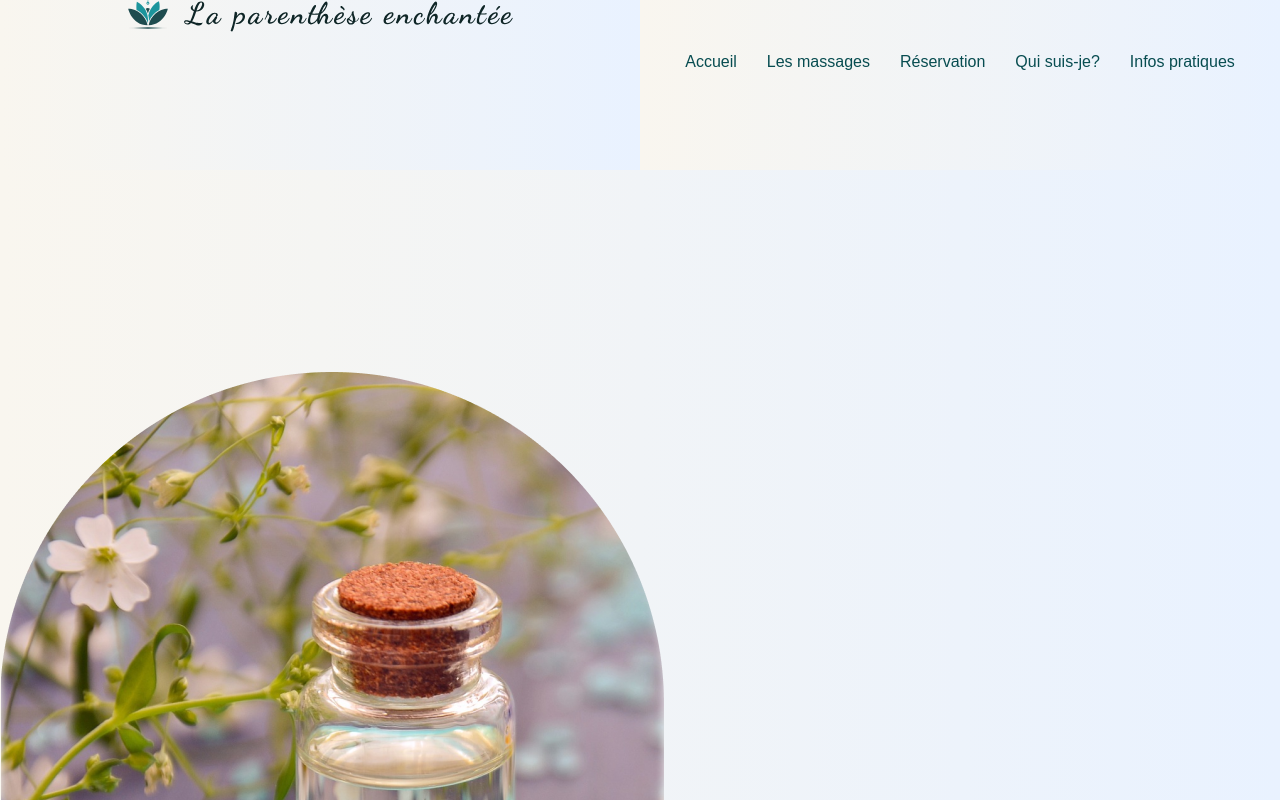
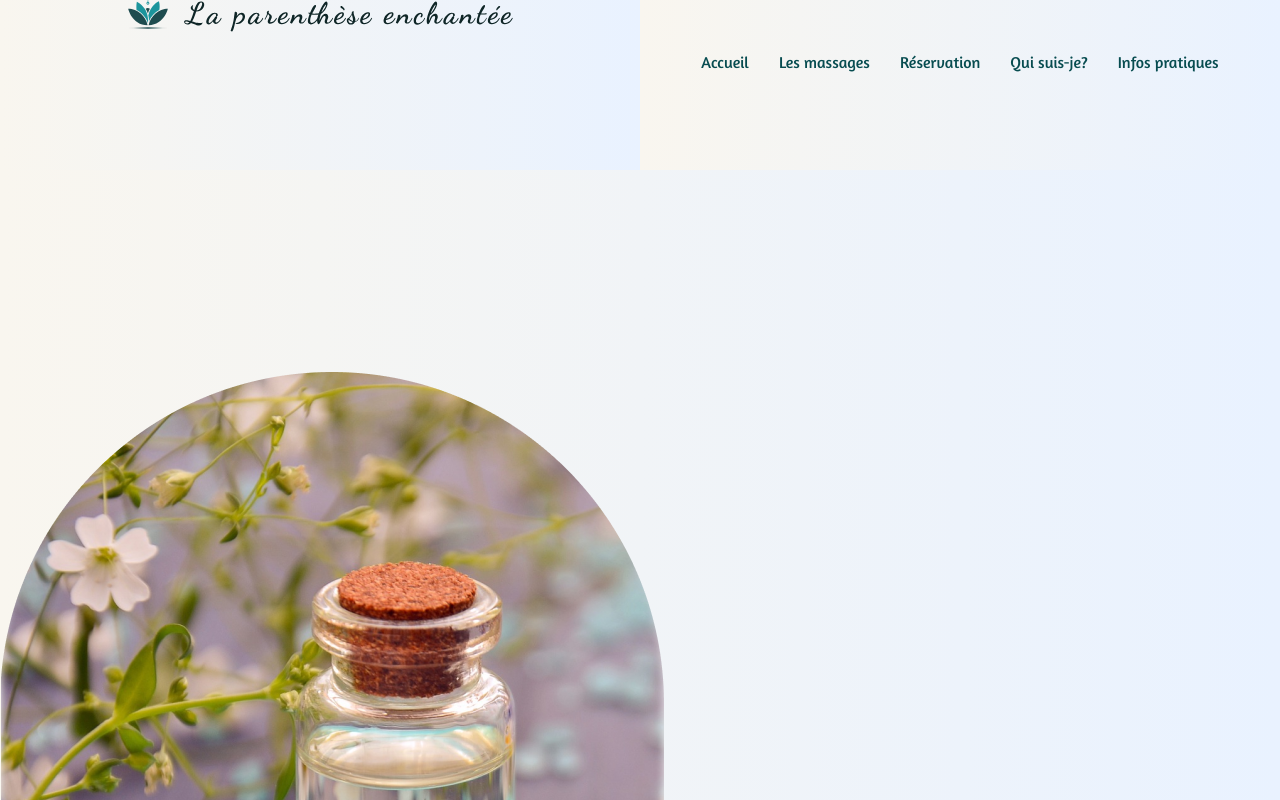
Before and after one commit to WandoCode/la-parenthese-website, a plain HTML site: page index.html in a window 1280 px wide. Shown: the top 800 px of the page. Drawn offline with Linux system fonts and the light colour scheme; the site is published under a folder, as on GitHub Pages, so addresses that start at the root find nothing.

Commit message:
Fix links for fonts and in app.js for gh pages

```diff
--- a/app.js
+++ b/app.js
@@ -86,8 +86,8 @@ function toggleMenuButtonListener() {
 
 function toggleMenuButtonImage() {
   menuButton.getElementsByTagName('img')[0].src = burgerMenuIsOpen
-    ? '/public/close.svg'
-    : '/public/burger_menu.svg'
+    ? './public/close.svg'
+    : './public/burger_menu.svg'
 }
 
 function toogleMenuIsFocusable() {
--- a/stylesheets/base/_fonts.scss
+++ b/stylesheets/base/_fonts.scss
@@ -1,7 +1,7 @@
 @font-face {
   font-family: 'Amaranth';
-  src: url('/public/fonts/Amaranth-Regular.woff2') format('woff2'),
-    url('/public/fonts/Amaranth-Regular.woff') format('woff');
+  src: url('../public/fonts/Amaranth-Regular.woff2') format('woff2'),
+    url('../public/fonts/Amaranth-Regular.woff') format('woff');
   font-weight: normal;
   font-style: normal;
   font-display: swap;
@@ -9,8 +9,8 @@
 
 @font-face {
   font-family: 'Arsenal';
-  src: url('/public/fonts/Arsenal-Bold.woff2') format('woff2'),
-    url('/public/fonts/Arsenal-Bold.woff') format('woff');
+  src: url('../public/fonts/Arsenal-Bold.woff2') format('woff2'),
+    url('../public/fonts/Arsenal-Bold.woff') format('woff');
   font-weight: bold;
   font-style: normal;
   font-display: swap;
@@ -18,8 +18,8 @@
 
 @font-face {
   font-family: 'Arsenal';
-  src: url('/public/fonts/Arsenal-BoldItalic.woff2') format('woff2'),
-    url('/public/fonts/Arsenal-BoldItalic.woff') format('woff');
+  src: url('../public/fonts/Arsenal-BoldItalic.woff2') format('woff2'),
+    url('../public/fonts/Arsenal-BoldItalic.woff') format('woff');
   font-weight: bold;
   font-style: italic;
   font-display: swap;
@@ -27,8 +27,8 @@
 
 @font-face {
   font-family: 'Arsenal';
-  src: url('/public/fonts/Arsenal-Regular.woff2') format('woff2'),
-    url('/public/fonts/Arsenal-Regular.woff') format('woff');
+  src: url('../public/fonts/Arsenal-Regular.woff2') format('woff2'),
+    url('../public/fonts/Arsenal-Regular.woff') format('woff');
   font-weight: normal;
   font-style: normal;
   font-display: swap;
@@ -36,8 +36,8 @@
 
 @font-face {
   font-family: 'Arsenal';
-  src: url('/public/fonts/Arsenal-Italic.woff2') format('woff2'),
-    url('/public/fonts/Arsenal-Italic.woff') format('woff');
+  src: url('../public/fonts/Arsenal-Italic.woff2') format('woff2'),
+    url('../public/fonts/Arsenal-Italic.woff') format('woff');
   font-weight: normal;
   font-style: italic;
   font-display: swap;
```
Also changed, not shown: stylesheets/main.css, 1 other file.
